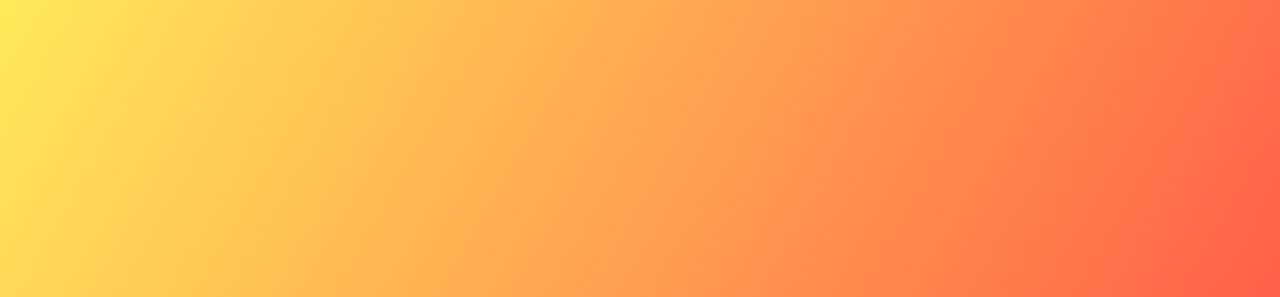
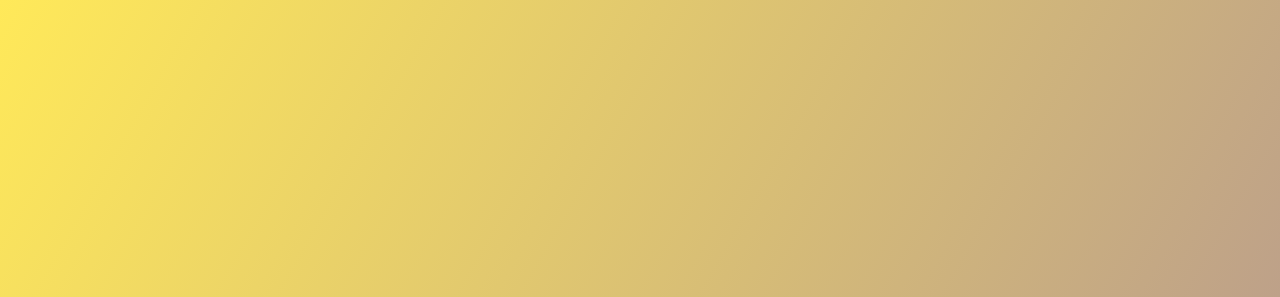
Before and after one commit to Cirov10/Relogio-Digital, a plain HTML site: page index.html in a window 1280 px wide. Shown: the top 297 px of the page. Drawn offline with nearby package versions, Linux system fonts and the light colour scheme.

Commit message:
atualizei a background

```diff
--- a/style.css
+++ b/style.css
@@ -7,7 +7,7 @@
 
 body {
     height: 100vh;
-    background: linear-gradient(120deg, #ffe53bd8, #ff2525da);
+    background: linear-gradient(120deg, #ffe53bd8, #a38080da);
     display: flex;
     align-items: center;
     justify-content: center;
```
